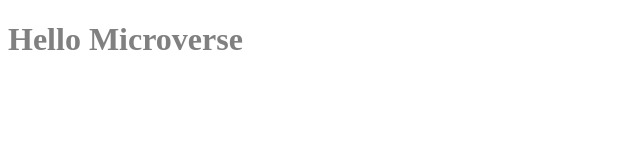
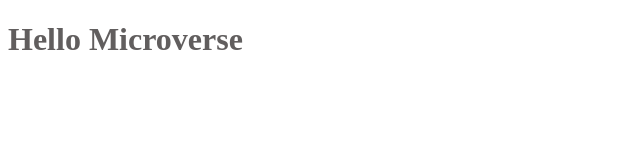
Before and after one commit to valt19/hello-pro, a website: page index.html in a window 1280 px wide. Shown: the full height of the page, 0-640 px from the left. Drawn offline with Linux system fonts and the light colour scheme.

Commit message:
fix color css

```diff
--- a/style.css
+++ b/style.css
@@ -1,3 +1,3 @@
 .col {
-  color: grey;
+  color: rgb(97, 94, 94);
 }
```
